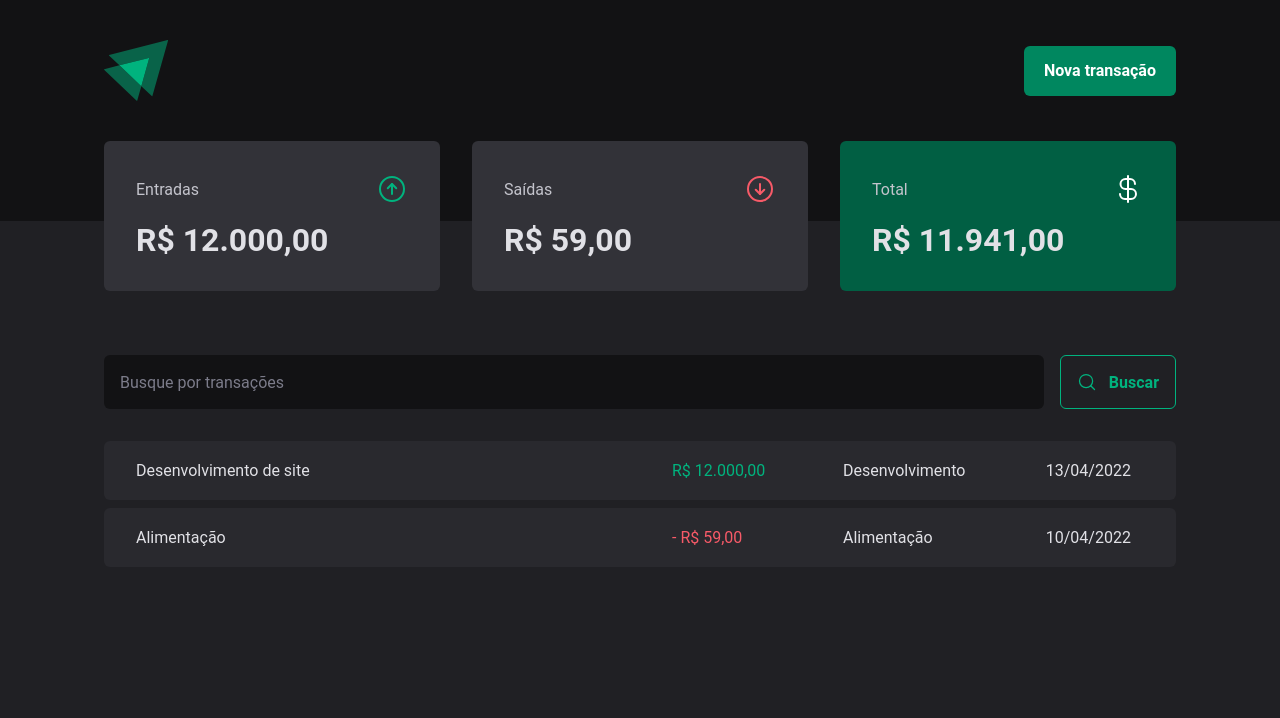
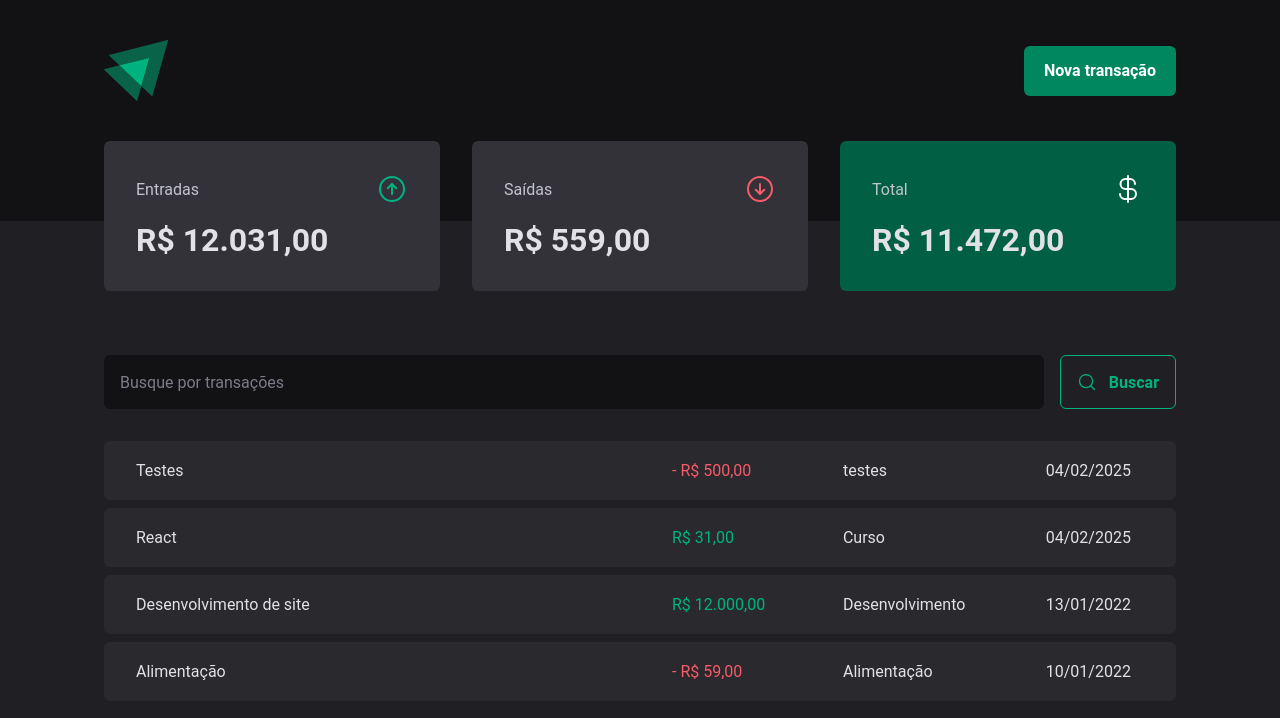
Before and after one commit to francelinom/td-money, a React app: page / in a window 1280 px wide. Shown: the top 718 px of the page. Built offline with nearby package versions, Linux system fonts and the light colour scheme; data requests are answered from the project's data file; the HTML template or start-up script is replaced by a standard one.

Commit message:
feat: function create transaction

```diff
--- a/server.json
+++ b/server.json
@@ -1,20 +1,36 @@
 {
   "transactions": [
     {
-            "id": 1,
+      "id": "1",
       "description": "Desenvolvimento de site",
       "price": 12000,
       "category": "Desenvolvimento",
       "type": "income",
-            "createdAt": "2022-04-13 09:00:00"
+      "createdAt": "2022-01-13 09:00:00"
     },
     {
-            "id": 2,
+      "id": "2",
       "description": "Alimentação",
       "price": 59,
       "category": "Alimentação",
       "type": "outcome",
-            "createdAt": "2022-04-10 09:00:00"
+      "createdAt": "2022-01-10 09:00:00"
+    },
+    {
+      "id": "ab28",
+      "description": "React",
+      "price": 31,
+      "category": "Curso",
+      "type": "income",
+      "createdAt": "2025-02-04T00:28:26.489Z"
+    },
+    {
+      "id": "82e8",
+      "description": "Testes",
+      "price": 500,
+      "category": "testes",
+      "type": "outcome",
+      "createdAt": "2025-02-04T00:49:16.372Z"
     }
   ]
 }
--- a/src/components/NewTransactionModal/index.tsx
+++ b/src/components/NewTransactionModal/index.tsx
@@ -5,6 +5,9 @@ import { CloseButton, Content, Overlay, TransactionType, TransactionTypeButton }
 import * as z from 'zod'
 import { Controller, useForm } from 'react-hook-form';
 import { zodResolver } from '@hookform/resolvers/zod';
+import { api } from '../../lib/axios';
+import { useContext } from 'react';
+import { TransactionContext } from '../../contexts/TransactionsContext';
 
 const newTransactionFormSchema = z.object({
     description: z.string(),
@@ -16,10 +19,12 @@ const newTransactionFormSchema = z.object({
 type NewTransactionFormInputs = z.infer<typeof newTransactionFormSchema>
 
 export function NewTransactionModal() {
+    const { createTransaction } = useContext(TransactionContext)
     const {
         control,
         register,
         handleSubmit,
+        reset,
         formState: { isSubmitting }
     } = useForm<NewTransactionFormInputs>({
         resolver: zodResolver(newTransactionFormSchema),
@@ -28,18 +33,30 @@ export function NewTransactionModal() {
         }
     })
 
-    function handleCreateNewTransaction(data: NewTransactionFormInputs) {
+    async function handleCreateNewTransaction(data: NewTransactionFormInputs) {
+        const { description, price, category, type } = data
 
+        await createTransaction({
+            description,
+            price,
+            category,
+            type
+        })
+
+        reset()
     }
 
     return (
         <Dialog.Portal>
             <Overlay />
+
             <Content>
                 <Dialog.Title>Nova Transação</Dialog.Title>
+
                 <CloseButton>
                     <X size={24} />
                 </CloseButton>
+
                 <form onSubmit={handleSubmit(handleCreateNewTransaction)}>
                     <input
                         type="text"
@@ -51,7 +68,7 @@ export function NewTransactionModal() {
                         type="number"
                         placeholder="Preço"
                         required
-                        {...register('price')}
+                        {...register('price', { valueAsNumber: true })}
                     />
                     <input
                         type="text"
@@ -62,10 +79,13 @@ export function NewTransactionModal() {
 
                     <Controller
                         control={control}
-                        name='type'
+                        name="type"
                         render={({ field }) => {
                             return (
-                                <TransactionType onValueChange={field.onChange} value={field.value}>
+                                <TransactionType
+                                    onValueChange={field.onChange}
+                                    value={field.value}
+                                >
                                     <TransactionTypeButton variant="income" value="income">
                                         <ArrowCircleUp size={24} />
                                         Entrada
@@ -77,7 +97,6 @@ export function NewTransactionModal() {
                                 </TransactionType>
                             )
                         }}
-
                     />
 
                     <button type="submit" disabled={isSubmitting}>
--- a/src/contexts/TransactionsContext.tsx
+++ b/src/contexts/TransactionsContext.tsx
@@ -12,11 +12,19 @@ export interface Transaction {
 
 interface TransactionsContextType {
     transactions: Transaction[],
-    fetchTransactions: (query?: string) => Promise<void>
+    fetchTransactions: (query?: string) => Promise<void>,
+    createTransaction: (data: CreateTransactionInput) => Promise<void>
 }
 
 interface TransactionsProviderProps {
     children: ReactNode
+}
+
+interface CreateTransactionInput {
+    description: string
+    price: number
+    category: string
+    type: 'income' | 'outcome'
 }
 
 export const TransactionContext = createContext<TransactionsContextType>({} as TransactionsContextType)
@@ -27,6 +35,8 @@ export function TransactionsProvider({ children }: TransactionsProviderProps) {
     async function fetchTransactions(query?: string) {
         const response = await api.get('transactions', {
             params: {
+                _sort: 'createdAt',
+                _order: 'desc',
                 description: query,
             }
         })
@@ -34,12 +44,25 @@ export function TransactionsProvider({ children }: TransactionsProviderProps) {
         setTransactions(response.data)
     }
 
+    async function createTransaction(data: CreateTransactionInput) {
+        const { description, price, category, type } = data
+        const response = await api.post('/transactions', {
+            description,
+            price,
+            category,
+            type,
+            createdAt: new Date()
+        })
+
+        setTransactions(state => [...state, response.data])
+    }
+
     useEffect(() => {
         fetchTransactions()
     }, [])
 
     return (
-        <TransactionContext.Provider value={{ transactions, fetchTransactions }}>
+        <TransactionContext.Provider value={{ transactions, fetchTransactions, createTransaction }}>
             {children}
         </TransactionContext.Provider>
     )
```
Lines whose indentation alone changed are shown as unchanged.
